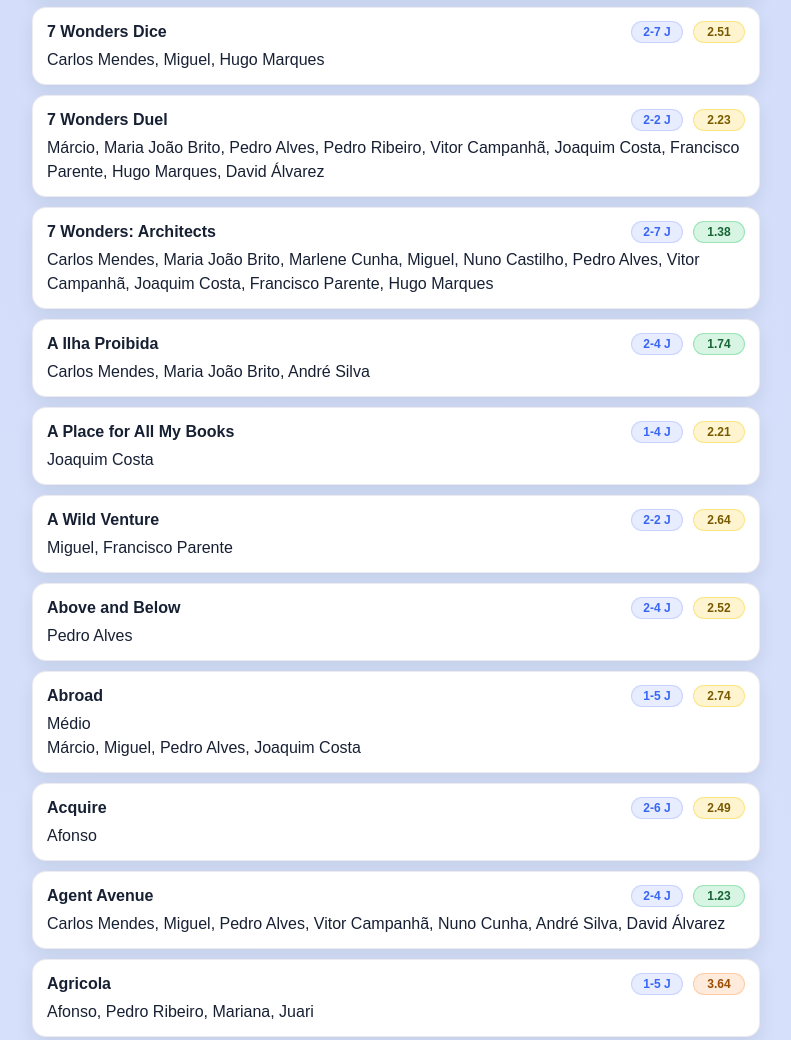
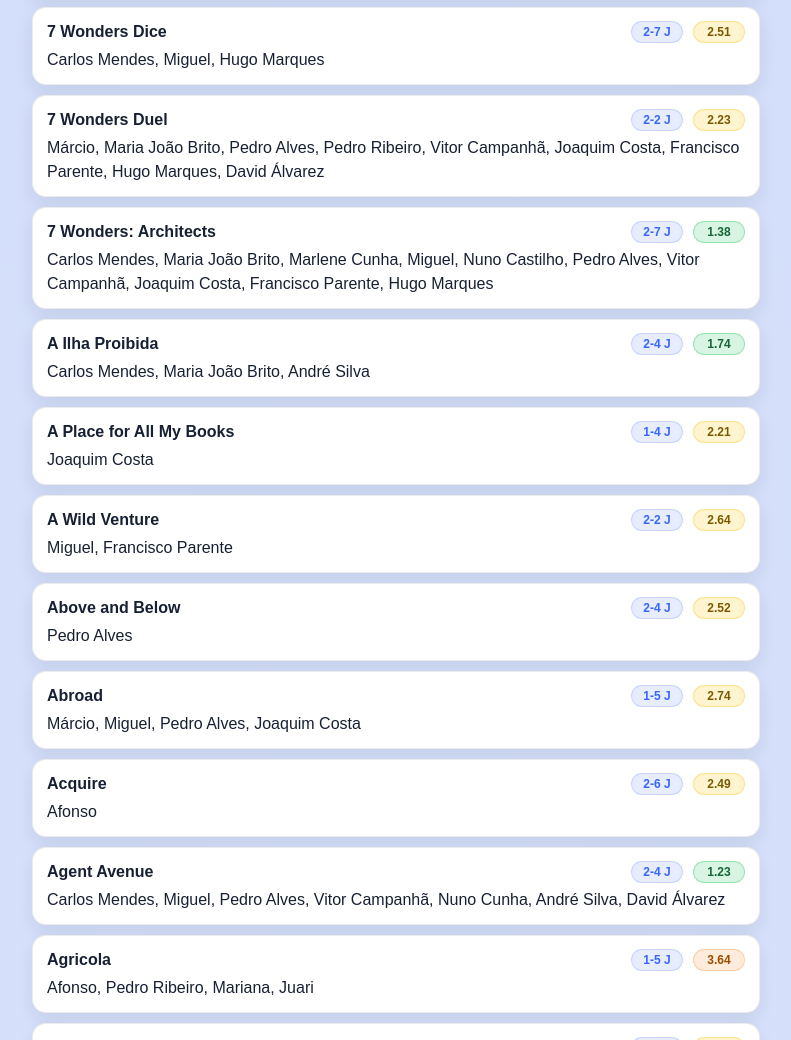
Before and after one commit to vscampanha/vianacon_explicadores, a plain HTML site: page index.html in a window 1280 px wide. Shown: the part 882-1922 px from the top of the page, without its empty margins (244-1035 px from the left). Drawn offline with nearby package versions, Linux system fonts and the light colour scheme.

Commit message:
Hide category badges in results

```diff
--- a/js/script.js
+++ b/js/script.js
@@ -223,17 +223,12 @@
     const playersLabel = getPlayersLabel(game);
     const playersBadge = playersLabel ? `<span class="players-badge">${playersLabel}</span>` : "";
 
-    const categoryBadges = getCategoriesForGame(game)
-      .map((category) => `<span class="suggestion-category-tag">${category}</span>`)
-      .join("");
-
     gameDiv.innerHTML = `
       <div class="game-row">
         <strong>${game.gameName}</strong>
         ${playersBadge}
         ${difficultyBadge}
       </div>
-      <div class="category-row">${categoryBadges}</div>
       <div>${personasText}</div>
     `;
 
--- a/style/styles.css
+++ b/style/styles.css
@@ -449,6 +449,10 @@
   background: rgba(220, 38, 38, 0.18);
 }
 
+.category-row {
+  display: none;
+}
+
 @media (min-width: 700px) {
   .topbar {
     padding-top: 24px;
```
